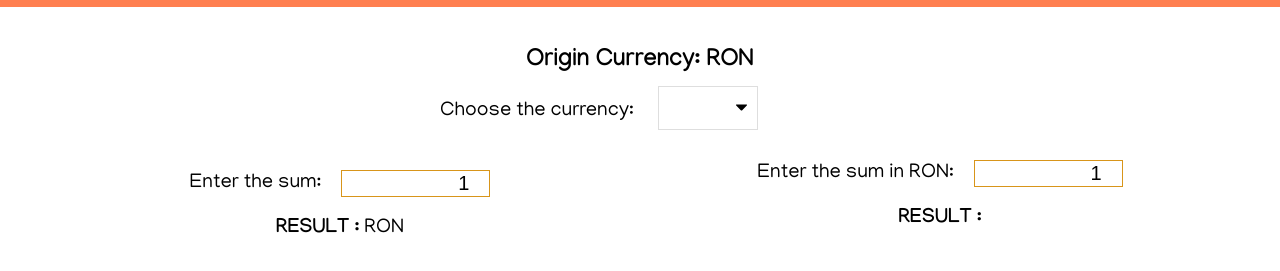
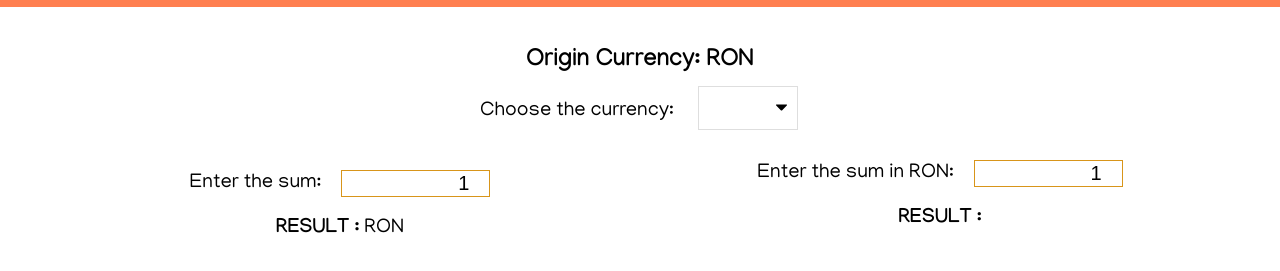
Before and after one commit to Trabontea/exchange-rate-bnr, a plain HTML site: page index.html in a window 1280 px wide. Shown: the part 47-318 px from the top of the page. Drawn offline with Linux system fonts and the light colour scheme; no server answers.

Commit message:
style rate list

```diff
--- a/styles.css
+++ b/styles.css
@@ -31,7 +31,7 @@ h2 {
 }
 
 .rate-list {
-  max-width: 400px;
+  max-width: 320px;
   margin: 10px auto 0 auto;
 }
 
```
